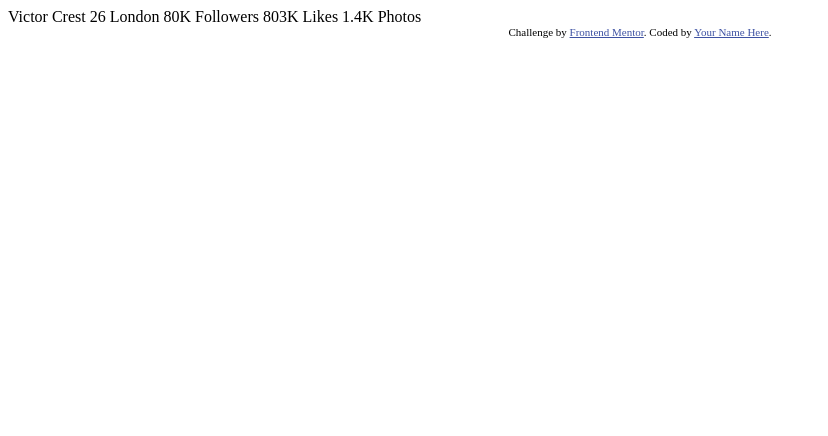
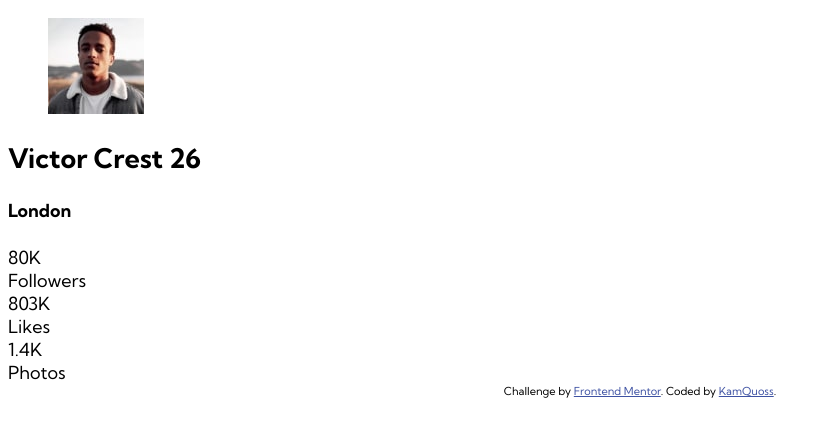
Before and after one commit to KamQuoss/profile-card-component-main, a plain HTML site: page index.html in a window 1280 px wide. Shown: the whole page, without its empty margins (0-828 px from the left). Drawn offline with Linux system fonts and the light colour scheme.

Commit message:
HTML tags and classes added, modyfied readme, scss variables assigned

```diff
--- a/index.html
+++ b/index.html
@@ -1,35 +1,65 @@
 <!DOCTYPE html>
 <html lang="en">
+
 <head>
   <meta charset="UTF-8">
-  <meta name="viewport" content="width=device-width, initial-scale=1.0"> <!-- displays site properly based on user's device -->
+  <meta name="viewport" content="width=device-width, initial-scale=1.0">
+  <!-- displays site properly based on user's device -->
+  <link rel="icon" type="image/png" sizes="32x32" href="./images/favicon-32x32.png">
+  <title>Frontend Mentor | Profile card component</title>
+  <link rel="stylesheet" href="./styles/styles.css">
+</head>
 
-  <link rel="icon" type="image/png" sizes="32x32" href="./images/favicon-32x32.png">
-
-  <title>Frontend Mentor | Profile card component</title>
-
-  <!-- Feel free to remove these styles or customise in your own stylesheet 👍 -->
-  <style>
-    .attribution { font-size: 11px; text-align: center; }
-    .attribution a { color: hsl(228, 45%, 44%); }
-  </style>
-</head>
 <body>
-  Victor Crest
-  26
+  <article class="card">
+    <aside class="card__aside">
+      <figure class="card__figure">
+        <div >
+          <img src="./images/image-victor.jpg" alt="Image Victor" class="card__image">
+        </div>
+      </figure>
+    </aside>
+    <div class="card__body">
+      <h2 class="card__name">
+        Victor Crest <span class="card__title--age">26</span>
+      </h2>
+      <h4 class="card__city">
         London
-
+      </h4>
+    </div>
+    <footer class="card__footer">
+      <div class="footer__list">
+        <div class="footer__item">
+          <div class="item__counter">
             80K
+          </div>
+          <div class="item__caption">
             Followers
-
+          </div>
+        </div>
+        <div class="footer__item">
+          <div class="item__counter">
             803K
+          </div>
+          <div class="item__caption">
             Likes
-
+          </div>
+        </div>
+        <div class="footer__item">
+          <div class="item__counter">
             1.4K
+          </div>
+          <div class="item__caption">
             Photos
+          </div>
+        </div>
+      </div>
+    </footer>
+  </article>
   <div class="attribution">
     Challenge by <a href="https://www.frontendmentor.io?ref=challenge" target="_blank">Frontend Mentor</a>.
-    Coded by <a href="#">Your Name Here</a>.
+    Coded by <a href="https://github.com/KamQuoss">KamQuoss</a>.
   </div>
 </body>
+
 </html>
--- /dev/null
+++ b/styles/styles.scss
@@ -0,0 +1,29 @@
+
+$mobile-width: 375px;
+$desktop-width: 1440px;
+
+// --- COLORS ---
+
+// Primary
+
+$dark-cyan: hsl(185, 75%, 39%);
+$very-dark-desaturated-blue: hsl(229, 23%, 23%);
+$dark-grayish-blue: hsl(227, 10%, 46%);
+
+// Neutral
+
+$dark-gray: hsl(0, 0%, 59%);
+
+// TYPOGRAPHY
+
+$font-size: 18px;
+
+@import url('https://fonts.googleapis.com/css2?family=Kumbh+Sans:wght@400;700&display=swap');
+
+body {
+    font-size: $font-size;
+    font-family: 'Kumbh Sans', sans-serif;
+}
+
+.attribution { font-size: 11px; text-align: center; }
+.attribution a { color: hsl(228, 45%, 44%); }
```
Also changed, not shown: styles/styles.css (added), 4 other files. Lines whose indentation alone changed are shown as unchanged.
